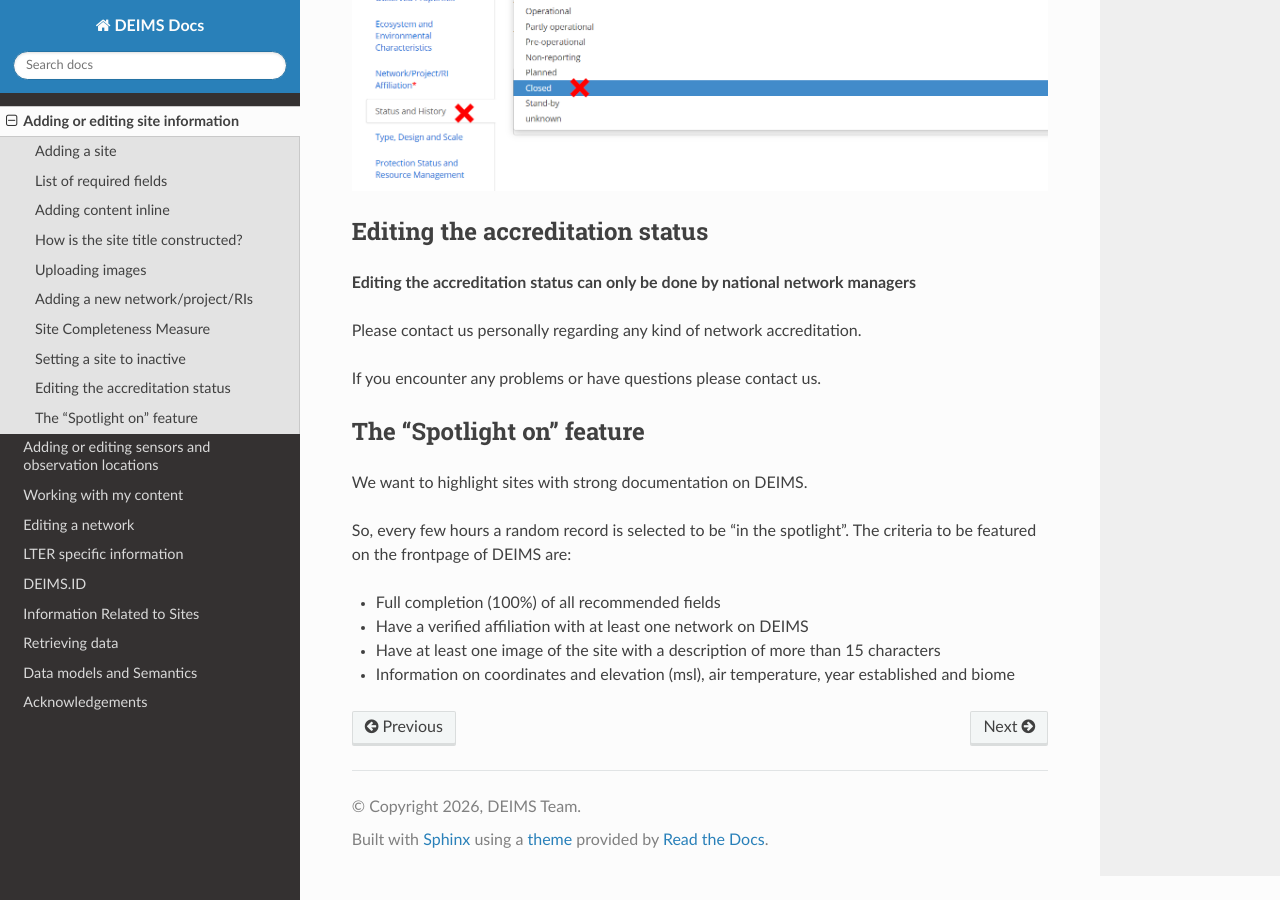
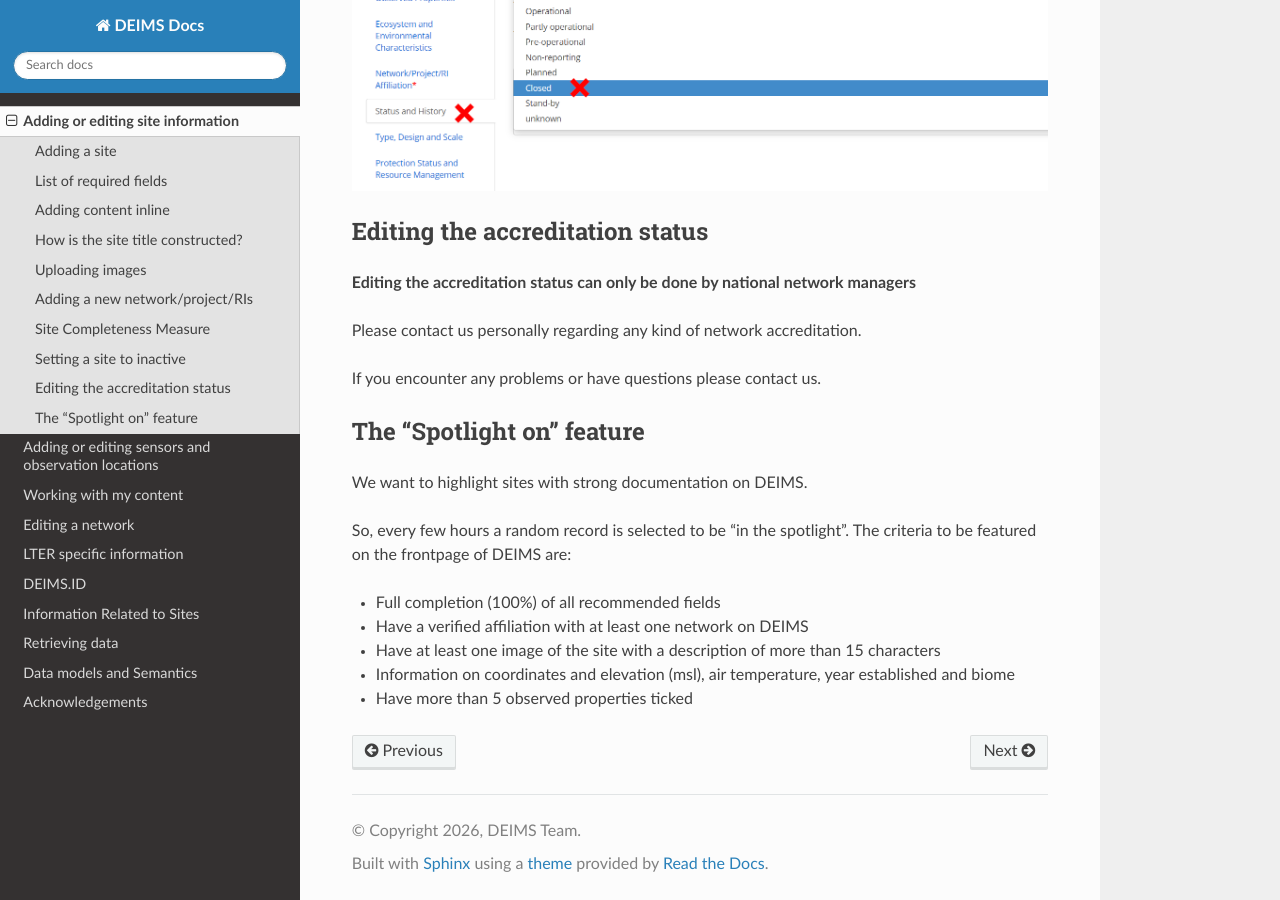
Before and after one commit to stopopol/deims_documentation, a Sphinx documentation site: the page built from source/site.rst, in a window 1280 px wide and 900 px high, scrolled down 3397 px. Built offline with Sphinx 7.4.7 and the Read the Docs theme 3.1.0, drawn with Linux system fonts in a browser that asks for light colours.

Commit message:
Update site.rst

```diff
--- a/source/site.rst
+++ b/source/site.rst
@@ -135,3 +135,4 @@ The criteria to be featured on the frontpage of DEIMS are:
 - Have a verified affiliation with at least one network on DEIMS
 - Have at least one image of the site with a description of more than 15 characters
 - Information on coordinates and elevation (msl), air temperature, year established and biome
+- Have more than 5 observed properties ticked
```
